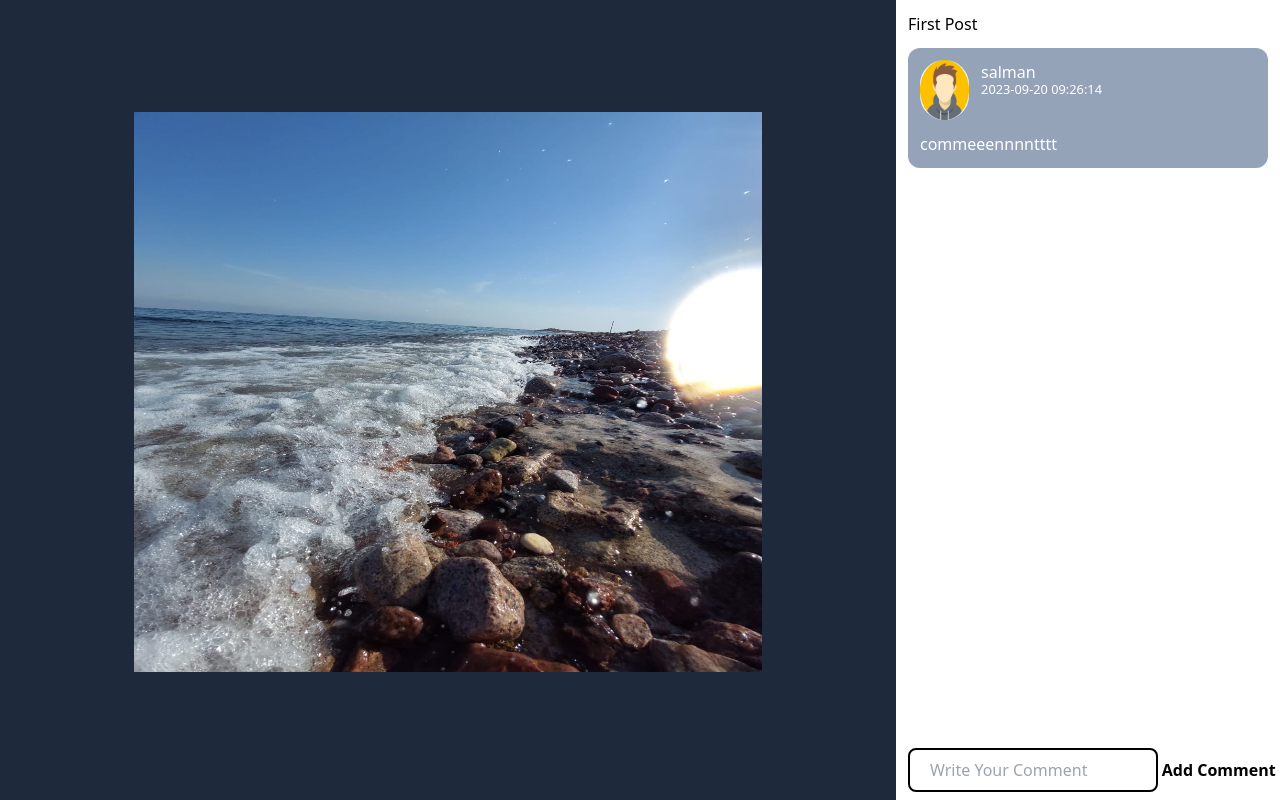
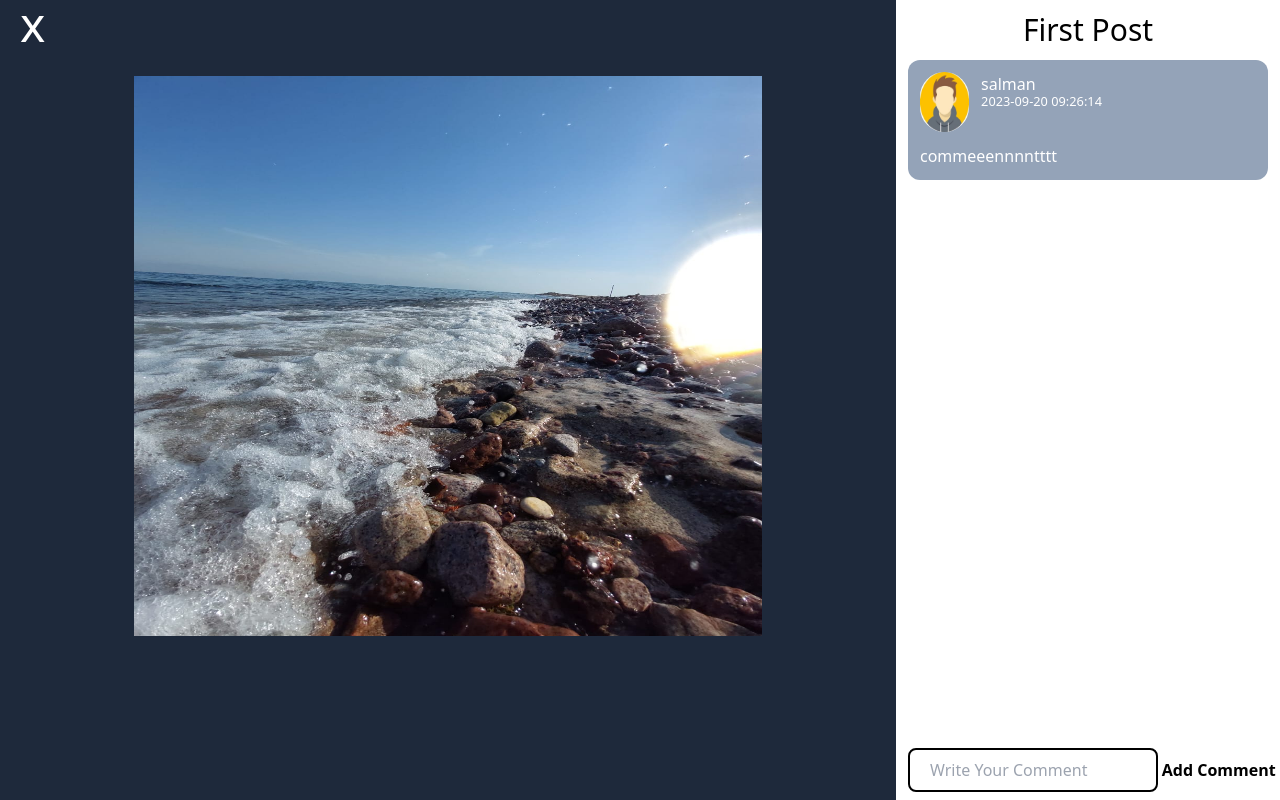
Before and after one commit to salman7355/cyberusTrainingProject, a Flask app: page /post/1 in a window 1280 px wide. Run offline with Flask 3, Linux system fonts and the light colour scheme; a user stored in the database is signed in.

Commit message:
modified Posttt page

```diff
--- a/static/css/main.css
+++ b/static/css/main.css
@@ -605,10 +605,6 @@ video {
   margin-top: -0.5rem;
 }
 
-.-mt-20 {
-  margin-top: -5rem;
-}
-
 .mb-10 {
   margin-bottom: 2.5rem;
 }
@@ -657,6 +653,10 @@ video {
 
 .mt-6 {
   margin-top: 1.5rem;
+}
+
+.mt-7 {
+  margin-top: 1.75rem;
 }
 
 .flex {
@@ -713,10 +713,6 @@ video {
 
 .h-screen {
   height: 100vh;
-}
-
-.h-auto {
-  height: auto;
 }
 
 .w-1\/3 {
@@ -794,6 +790,10 @@ video {
 
 .w-full {
   width: 100%;
+}
+
+.w-\[\] {
+  width: ;
 }
 
 .translate-x-\[-50\%\] {
@@ -991,6 +991,10 @@ video {
   padding: 1.5rem;
 }
 
+.p-5 {
+  padding: 1.25rem;
+}
+
 .px-1 {
   padding-left: 0.25rem;
   padding-right: 0.25rem;
@@ -1089,6 +1093,11 @@ video {
 .text-xl {
   font-size: 1.25rem;
   line-height: 1.75rem;
+}
+
+.text-7xl {
+  font-size: 4.5rem;
+  line-height: 1;
 }
 
 .font-bold {
--- a/templates/Posttt.html
+++ b/templates/Posttt.html
@@ -7,21 +7,23 @@
     <title>Document</title>
   </head>
   <body>
-    <div class="bg-black text-white flex h-screen">
+    <div class="text-white flex h-screen">
       <!-- Imageee -->
       <div class="w-[70%] h-screen bg-slate-800 fixed">
+        <a href="{{url_for('posts')}}" class="text-5xl p-5 cursor-pointer">x</a>
         <div
-          class="w-[70%] h-[35rem] flex justify-center items-center mt-28 m-auto"
+          class="w-[70%] h-[35rem] flex justify-center items-center mt-7 m-auto"
         >
           <img src="/{{post[2]}}" alt="/" class="w-full h-full" />
         </div>
       </div>
 
       <!-- Comments section -->
+
       <div
         class="bg-white h-screen absolute right-0 w-[30%] p-3 flex flex-col gap-3"
       >
-        <h2 class="text-black">{{post[1]}}</h2>
+        <h2 class="text-black text-center text-bold text-3xl">{{post[1]}}</h2>
         {% for comment in comments%}
         <div class="bg-slate-400 rounded-xl">
           <div class="flex p-3 gap-3">
```
